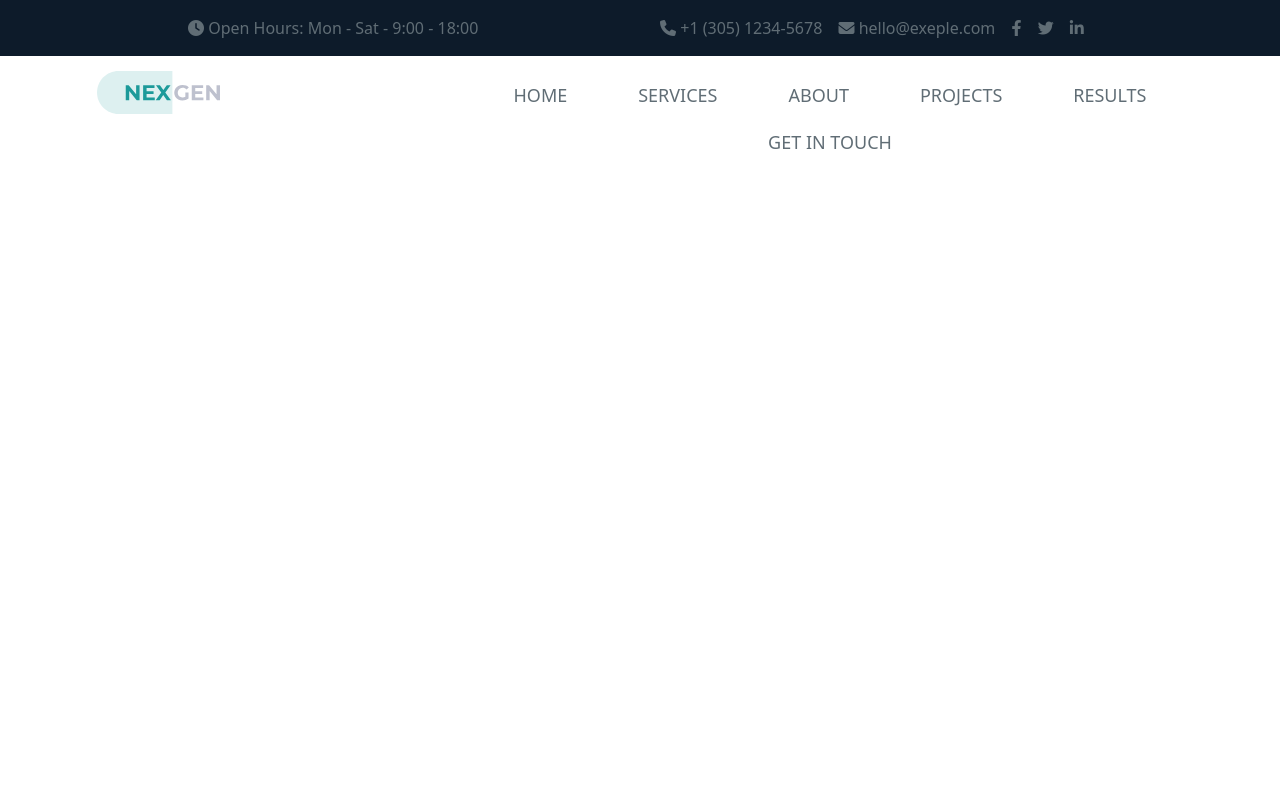
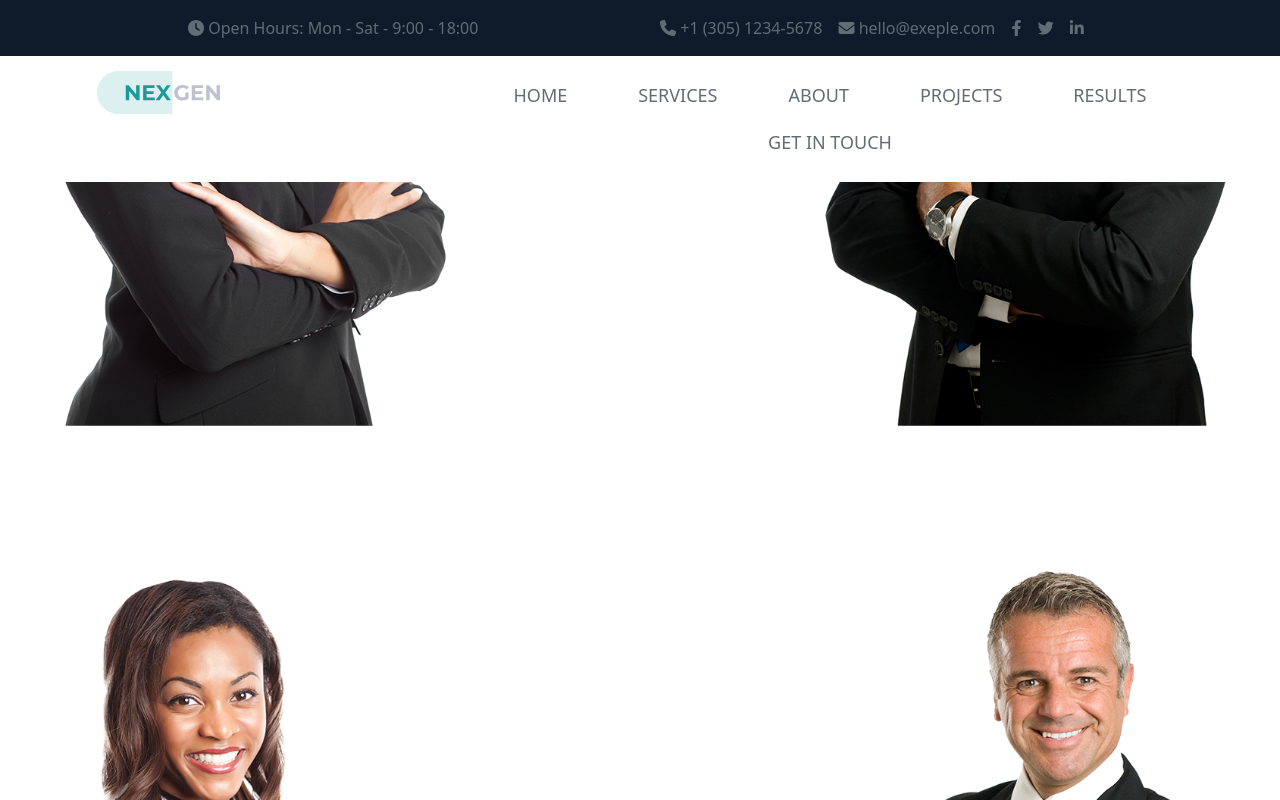
Before and after one commit to FabioCostantino84/proj-html-vuejs, a Vue app: page / in a window 1280 px wide. Shown: the top 800 px of the page. Built offline with nearby package versions, Linux system fonts and the light colour scheme.

Commit message:
add MainJumbotron components and img backgroud

```diff
--- a/src/components/AppMain.vue
+++ b/src/components/AppMain.vue
@@ -1,10 +1,14 @@
 <script>
+import MainJubotron from './MainJubotron.vue'
 export default {
     name: 'AppMain',
     data() {
         return {
 
         }
+    },
+    components:{
+        MainJubotron,
     }
 
 }
@@ -12,6 +16,7 @@ export default {
 
 <template>
 
+    <MainJubotron></MainJubotron>
 
 </template>
 
--- /dev/null
+++ b/src/components/MainJubotron.vue
@@ -0,0 +1,30 @@
+<script>
+export default {
+    name: 'MainJumbotron',
+    data() {
+        return {
+
+        }
+    },
+}
+</script>
+
+<template>
+
+<section class="jumbotron"></section>
+
+</template>
+
+
+<style lang="scss" scoped>
+@use '../assets/scss/partials/variables' as *;
+
+.jumbotron{
+    background-image: url(../assets/img/bg-parallax.png);
+    background-size: 210%;
+    background-position: bottom;
+    height: 1050px;
+}
+
+
+</style>
```
